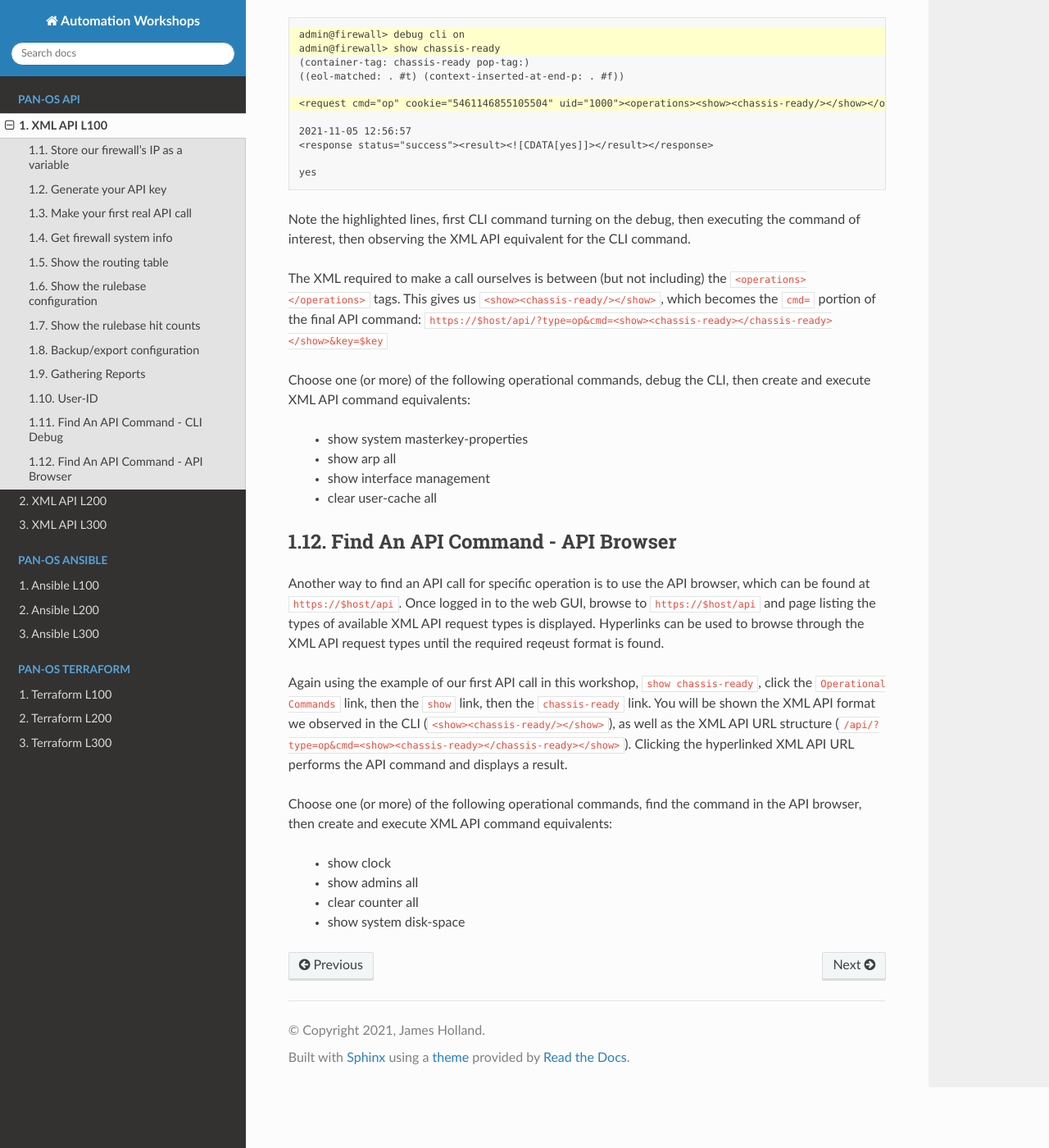
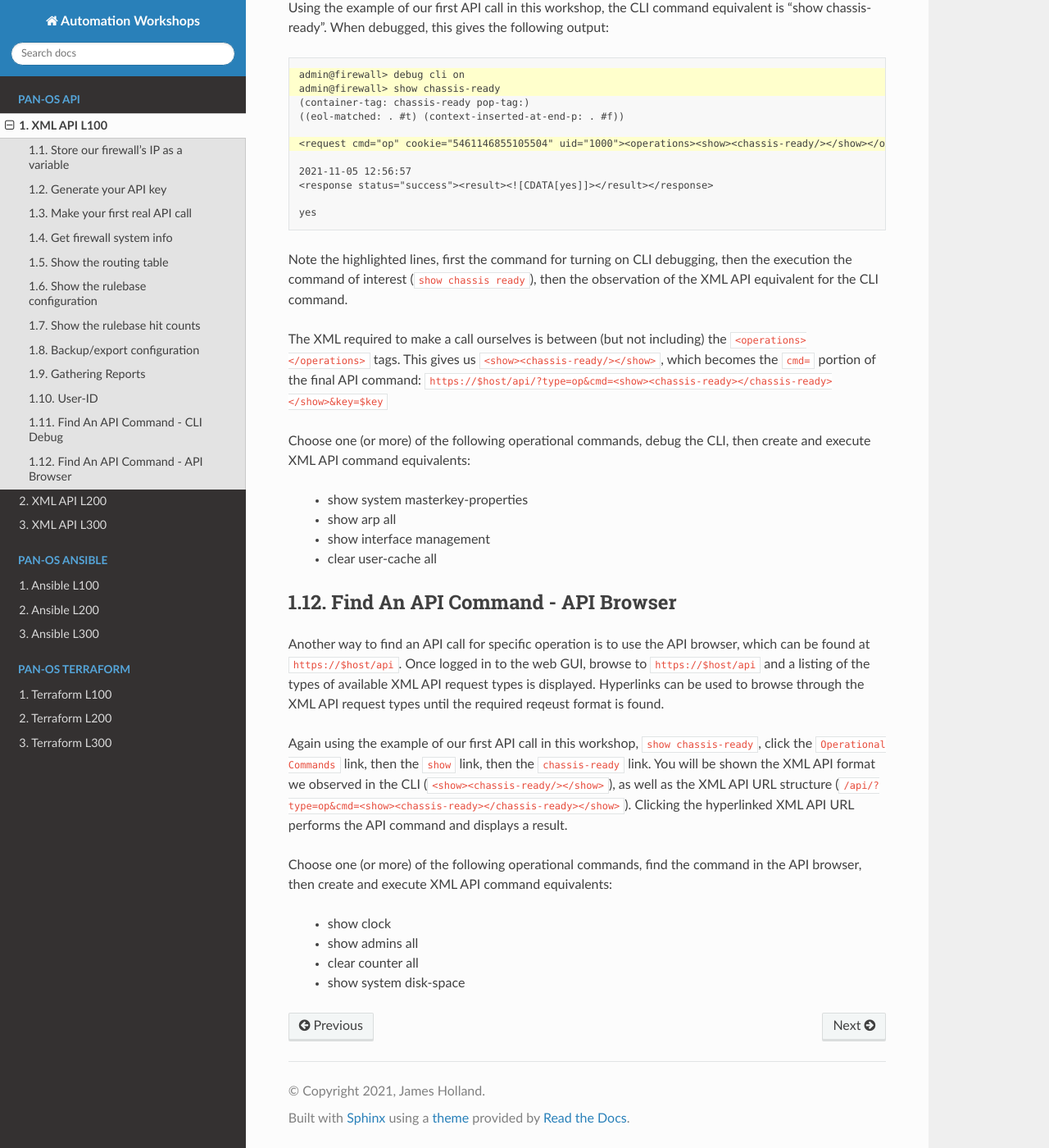
Before and after one commit to jamesholland-uk/automation-workshops, a Sphinx documentation site: the page built from docs/xmlapi/l100.rst, in a window 1280 px wide and 1400 px high, scrolled down 3073 px. Shown: the whole window at 82% size. Built offline with Sphinx 7.4.7 and the Read the Docs theme 2.0.0, drawn with Linux system fonts in a browser that asks for light colours; some of the changed text lies outside the part shown.

Commit message:
More mods

```diff
--- a/docs/xmlapi/l100.rst
+++ b/docs/xmlapi/l100.rst
@@ -129,7 +131,7 @@
 
         yes
 
-Note the highlighted lines, first CLI command turning on the debug, then executing the command of interest, then observing the XML API equivalent for the CLI command.
+Note the highlighted lines, first the command for turning on CLI debugging, then the execution the command of interest (``show chassis ready``), then the observation of the XML API equivalent for the CLI command.
 
 The XML required to make a call ourselves is between (but not including) the ``<operations></operations>`` tags. This gives us ``<show><chassis-ready/></show>``, which becomes the ``cmd=`` portion of the final API command:
 ``https://$host/api/?type=op&cmd=<show><chassis-ready></chassis-ready></show>&key=$key``
@@ -144,7 +146,7 @@
 Find An API Command - API Browser
 ==================================
 
-Another way to find an API call for specific operation is to use the API browser, which can be found at ``https://$host/api``. Once logged in to the web GUI, browse to ``https://$host/api`` and page listing the types of available XML API request types is displayed. Hyperlinks can be used to browse through the XML API request types until the required reqeust format is found.
+Another way to find an API call for specific operation is to use the API browser, which can be found at ``https://$host/api``. Once logged in to the web GUI, browse to ``https://$host/api`` and a listing of the types of available XML API request types is displayed. Hyperlinks can be used to browse through the XML API request types until the required reqeust format is found.
 
 Again using the example of our first API call in this workshop, ``show chassis-ready``, click the ``Operational Commands`` link, then the ``show`` link, then the ``chassis-ready`` link. You will be shown the XML API format we observed in the CLI (``<show><chassis-ready/></show>``), as well as the XML API URL structure (``/api/?type=op&cmd=<show><chassis-ready></chassis-ready></show>``). Clicking the hyperlinked XML API URL performs the API command and displays a result.
 
```
Also changed, not shown: other parts of docs/xmlapi/l100.rst (+2 -0 lines).
